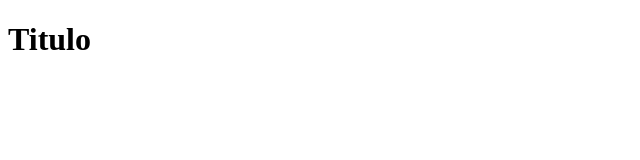
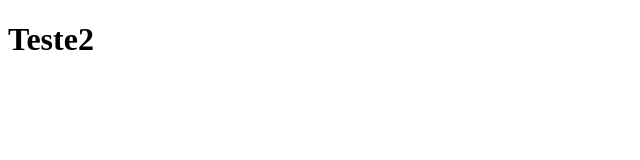
Before and after one commit to PKlemos/git_patrick, a plain HTML site: page index.html in a window 1280 px wide. Shown: the full height of the page, 0-640 px from the left. Drawn offline with Linux system fonts and the light colour scheme.

Commit message:
segunda versão

```diff
--- a/index.html
+++ b/index.html
@@ -7,6 +7,6 @@
     <title>Projeto Git</title>
 </head>
 <body>
-    <h1>Titulo</h1>
+    <h1>Teste2</h1>
 </body>
 </html>
```
